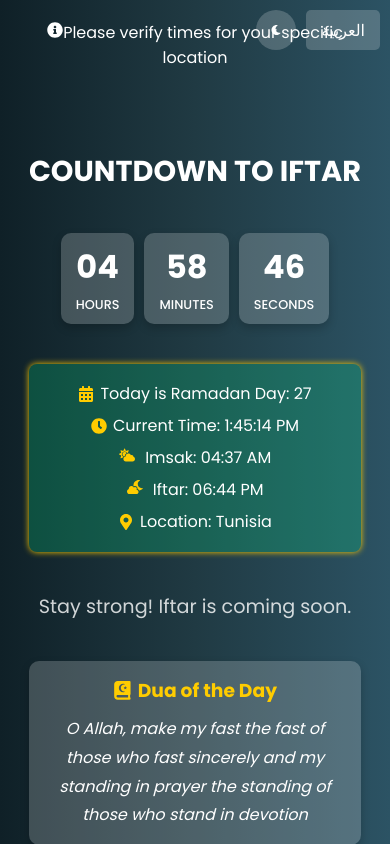
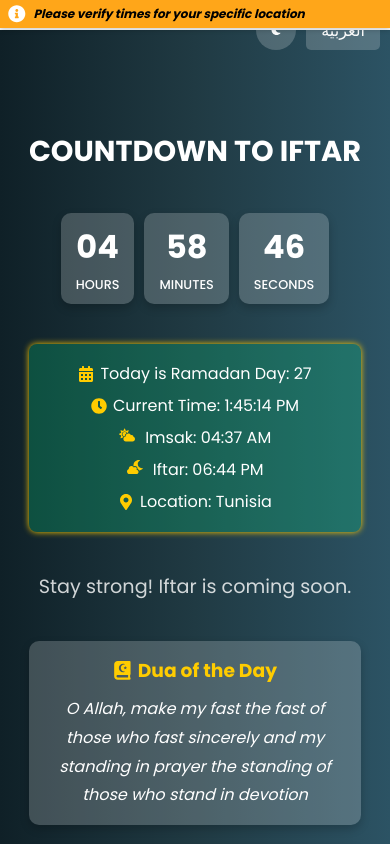
Before and after one commit to Youssef-Fawel/Ramadan-Countdown-App, a React (Create React App) app: page / in a window 390 px wide. Shown: the top 844 px of the page. Built offline with nearby package versions, Linux system fonts and the light colour scheme.

Commit message:
Update App.css

```diff
--- a/src/App.css
+++ b/src/App.css
@@ -258,6 +258,87 @@ body {
   }
 }
 
+/* Location Note Banner - Top of page */
+.location-note-banner {
+  position: fixed;
+  top: 0;
+  left: 0;
+  width: 100%;
+  background-color: rgba(255, 152, 0, 0.9);
+  color: #000;
+  padding: 8px 15px;
+  font-size: 0.9rem;
+  font-weight: bold;
+  display: flex;
+  align-items: center;
+  justify-content: flex-start;
+  z-index: 1000;
+  box-shadow: 0 2px 5px rgba(0, 0, 0, 0.2);
+  animation: pulse 2s infinite;
+}
+
+.rtl.location-note-banner {
+  justify-content: flex-end;
+  direction: rtl;
+}
+
+.banner-icon {
+  color: #fff;
+  margin-right: 8px;
+  font-size: 1.1rem;
+  flex-shrink: 0;
+}
+
+.rtl .banner-icon {
+  margin-right: 0;
+  margin-left: 8px;
+}
+
+.banner-text {
+  font-style: italic;
+}
+
+/* Animation for the banner */
+@keyframes pulse {
+  0% {
+    background-color: rgba(255, 152, 0, 0.9);
+  }
+  50% {
+    background-color: rgba(255, 193, 7, 0.9);
+  }
+  100% {
+    background-color: rgba(255, 152, 0, 0.9);
+  }
+}
+
+/* Adjust the top margin of the container to make room for the banner */
+.container {
+  margin-top: 40px;
+}
+
+@media (max-width: 768px) {
+  .location-note-banner {
+    font-size: 0.8rem;
+    padding: 6px 10px;
+  }
+
+  .container {
+    margin-top: 35px;
+  }
+}
+
+@media (max-width: 480px) {
+  .location-note-banner {
+    font-size: 0.75rem;
+    padding: 5px 8px;
+  }
+
+  .container {
+    margin-top: 30px;
+  }
+}
+
+/* Keep the old location-note styles for backward compatibility */
 .location-note {
   font-size: 0.9em;
   color: #ff9800;
@@ -308,6 +389,7 @@ body {
     margin-right: 0px;
   }
 }
+
 
 .label {
   display: block;
```
